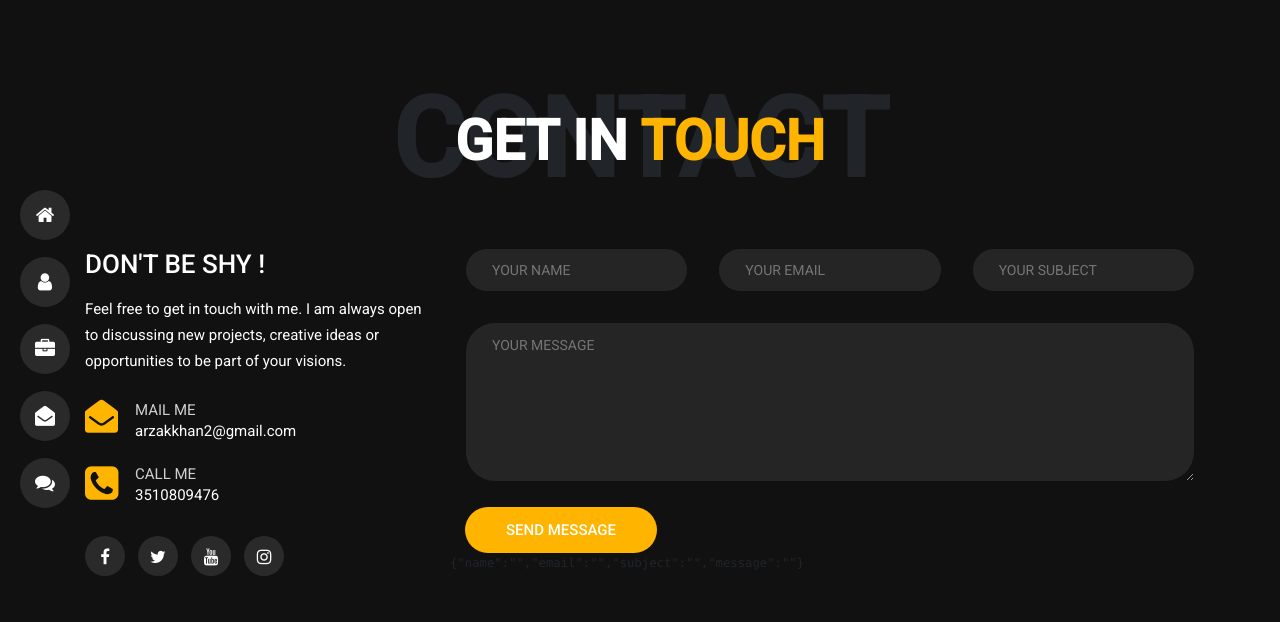
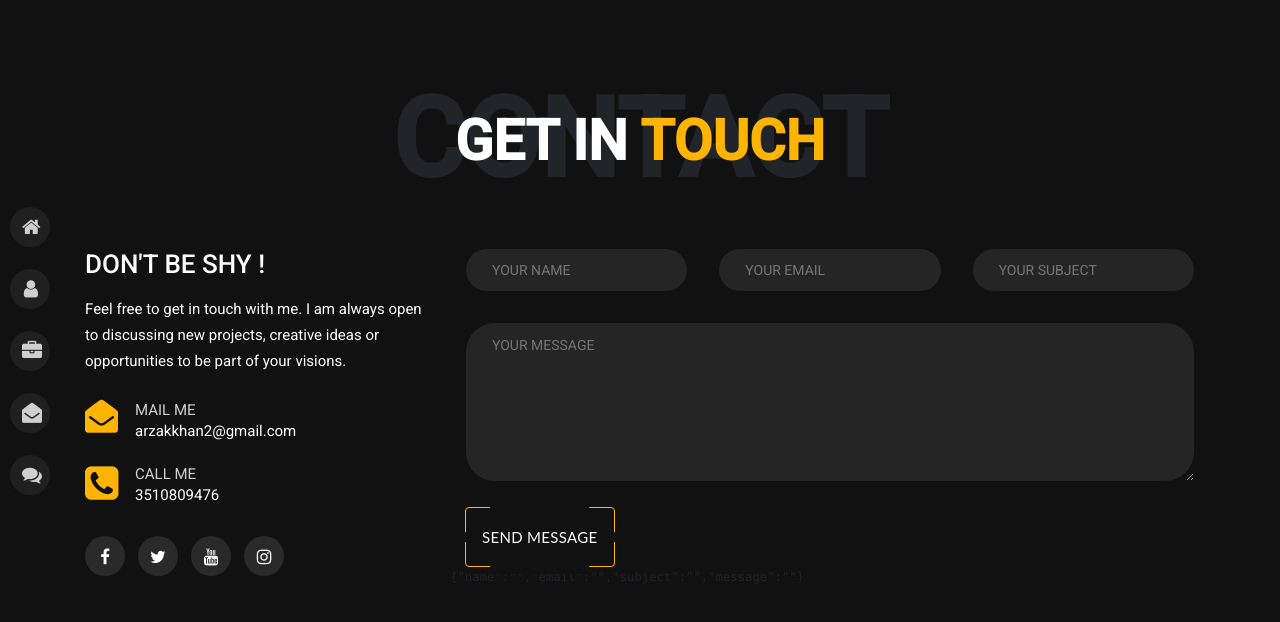
Before and after one commit to ARZAKKHAN/personal-portfolio, an Angular app: page /contact in a window 1280 px wide. Shown: the top 622 px of the page. Built offline with nearby package versions, Linux system fonts and the light colour scheme.

Commit message:
changed some codes

```diff
--- a/src/app/about/about.component.html
+++ b/src/app/about/about.component.html
@@ -41,7 +41,7 @@
 								</ul>
 							</div>
 						</div>
-						<button class="cvButton">
+						<button class="cv-button">
 							<a href="assets/cv1.doc">DOWNLOAD CV</a>
 						</button>
 					</div>
--- a/src/app/about/about.component.scss
+++ b/src/app/about/about.component.scss
@@ -70,7 +70,7 @@
 	color: #fff;
 	width: 100%;
 
-	button.cvButton {
+	button.cv-button {
 		width: 180px;
 		height: 45px;
 		color: #fff;
--- a/src/app/contact/contact.component.html
+++ b/src/app/contact/contact.component.html
@@ -74,7 +74,11 @@
 							</div>
 							<div class="col-md-12">
 								<textarea name="message" id="" [(ngModel)]="contact.message" placeholder="YOUR MESSAGE"></textarea>
-								<button type="submit" value="save" class="btn btn-contact">SEND MESSAGE</button>
+								<div class="btn-wrap">
+									<button type="submit" value="save" class="btn btn-contact">
+										<span>SEND MESSAGE</span>
+									</button>
+								</div>
 							</div>
 							<pre>{{ getCurrentContact() }}</pre>
 						</div>
--- a/src/app/contact/contact.component.scss
+++ b/src/app/contact/contact.component.scss
@@ -1,4 +1,6 @@
 @import '../../device.scss';
+$border-width: .5rem;
+$corner-size: 3rem;
 .contact-content {
 	text-align: center;
 	padding-top: 200px;
@@ -141,14 +143,54 @@
 		border-radius: 30px;
 		outline: none !important;
 	}
-	button.btn {
-		border-radius: 26px;
-		font-weight: 500;
-		height: 46px;
-		line-height: 42px;
-		font-size: 15px;
-		background: #ffb400;
-		padding: 0 40px;
-		color: #fff;
+	.btn-wrap {
+		display: block;
+		button.btn {
+			font-family: 'Lato', sans-serif;
+			letter-spacing: .02rem;
+			cursor: pointer;
+			background: transparent;
+			border: .1rem solid currentColor;
+			padding: 1.1rem 1rem;
+			color: #ffb400;
+			position: relative;
+			transition: color .3s;
+			font-size: 15px;
+			&:hover {
+				color: #ffb400;
+				&::before { width: 0; }
+				&::after { height: 0; }
+			}
+			&:active {
+				border-width: .5rem / 2;
+			}
+			span {
+				position: relative;
+				z-index: 2;
+				color: #fff;
+			}
+			  &::before, &::after {
+				content: '';
+				position: absolute;
+				background: #111;
+				z-index: 1;
+				transition: all .3s;
+			  }
+			  &::before {
+				width: calc(100% - #{$corner-size});
+				height: calc(101% + #{$border-width * 2});
+				top: -$border-width;
+				left: 50%;
+				transform: translateX(-50%);
+			  }
+			  &::after {
+				height: calc(100% - #{$corner-size});
+				width: calc(101% + #{$border-width * 2});
+				left: -$border-width;
+				top: 50%;
+				transform: translateY(-50%);
+			  }
+		}
 	}
+
 }
--- a/src/app/nav/nav.component.html
+++ b/src/app/nav/nav.component.html
@@ -2,20 +2,20 @@
 	<div class="navigation">
 		<ul>
 			<li class="icon-box">
-				<a href="" class="nav-links" routerLink="/home" routerLinkActive="active"><i class="fa fa-home"></i></a>
+				<a href="" class="nav-links" routerLink="/home" routerLinkActive="active">Home <i class="fa fa-home"></i></a>
 			</li>
 			<li class="icon-box">
-				<a href="" class="nav-links" routerLink="/about" routerLinkActive="active"><i
+				<a href="" class="nav-links" routerLink="/about" routerLinkActive="active">About<i
 						class="fa fa-user"></i></a>
 			</li>
 			<li class="icon-box">
-				<a href="" class="nav-links" routerLink="/portfolio" routerLinkActive="active"><i class="fa fa-briefcase"></i></a>
+				<a href="" class="nav-links" routerLink="/portfolio" routerLinkActive="active">Portfolio<i class="fa fa-briefcase"></i></a>
 			</li>
 			<li class="icon-box">
-				<a href="" class="nav-links" routerLink="/contact" routerLinkActive="active"><i class="fa fa-envelope-open"></i></a>
+				<a href="" class="nav-links" routerLink="/contact" routerLinkActive="active">Contact<i class="fa fa-envelope-open"></i></a>
 			</li>
 			<li class="icon-box">
-				<a href=""><i class="fa fa-comments"></i></a>
+				<a href="">Blog<i class="fa fa-comments"></i></a>
 			</li>
 		</ul>
 	</div>
--- a/src/app/nav/nav.component.scss
+++ b/src/app/nav/nav.component.scss
@@ -3,33 +3,78 @@
 	padding: 200px 0px;
 	position: fixed;
 	top: -30px;
-}.navigation {
-	text-align: right;
+	max-width: 70px;
+}
+.navigation {
 	padding: 20px;
-	display: inline-block;
-
 	ul {
 		margin: 0px;
 		padding: 0px;
+		-webkit-transform: translate(-270px, 0);
+		-moz-transform: translate(-270px, 0);
+		-ms-transform: translate(-270px, 0);
+		-o-transform: translate(-270px, 0);
+		transform: translate(-270px, 0);
 		li{
-			list-style: none;
-			background: #2b2a2a;
-			margin-bottom: 17px;
-			transition: .7s;
-			border-radius: 50%;
+			display: block;
+			margin: 12px 5px;
+			background: #ffb400 transparent;
+			opacity: 0.8;
+			width: 300px;
+			text-align: right;
+			padding: 5px;
+			-webkit-border-radius: 0 30px 30px 0;
+			-moz-border-radius: 0 30px 30px 0;
+			border-radius: 0 30px 30px 0;
+			-webkit-transition: all 1s;
+			-moz-transition: all 1s;
+			-ms-transition: all 1s;
+			-o-transition: all 1s;
+			transition: all 1s;
 			&:hover {
-				background: orange;
+				-webkit-transform: translate(80px, 0);
+				-moz-transform: translate(80px, 0);
+				-ms-transform: translate(80px, 0);
+				-o-transform: translate(80px, 0);
+				transform: translate(80px, 0);
+				background:  #ffb400;
+				a {
+					color: #ffff;
+				}
+				i {
+					color: #ffffff;
+					background: #252525;
+					-webkit-transform: rotate(360deg);
+					-moz-transform: rotate(360deg);
+					-ms-transform: rotate(360deg);
+					-o-transform: rotate(360deg);
+					transform: rotate(360deg);
+					-webkit-transition: all 1s;
+					-moz-transition: all 1s;
+					-ms-transition: all 1s;
+					-o-transition: all 1s;
+					transition: all 1s;
+				}
 			}
-
+			i {
+				margin-left: 16px;
+				color: #fff;
+				background: #252525;
+				padding: 10px 12px;
+				border-radius: 50%;
+				width: 40px;
+				height: 40px;
+				font-size: 20px;
+				transform: rotate(0deg);
+				-webkit-transform: rotate(0deg);
+				-moz-transform: rotate(0deg);
+				-ms-transform: rotate(0deg);
+				-o-transform: rotate(0deg);
+				transform: rotate(0deg);
+			}
 			a{
-				width: 50px;
-				height: 50px;
-				border-radius: 50%;
-				text-align: center;
-				display: block;
-				line-height: 50px;
-				color: white;
-				font-size: 20px;
+				color: #ffff;
+				text-decoration: none;
 			}
 		}
 	}
```
Also changed, not shown: src/app/constant.scss (added, +10 -0 lines).
